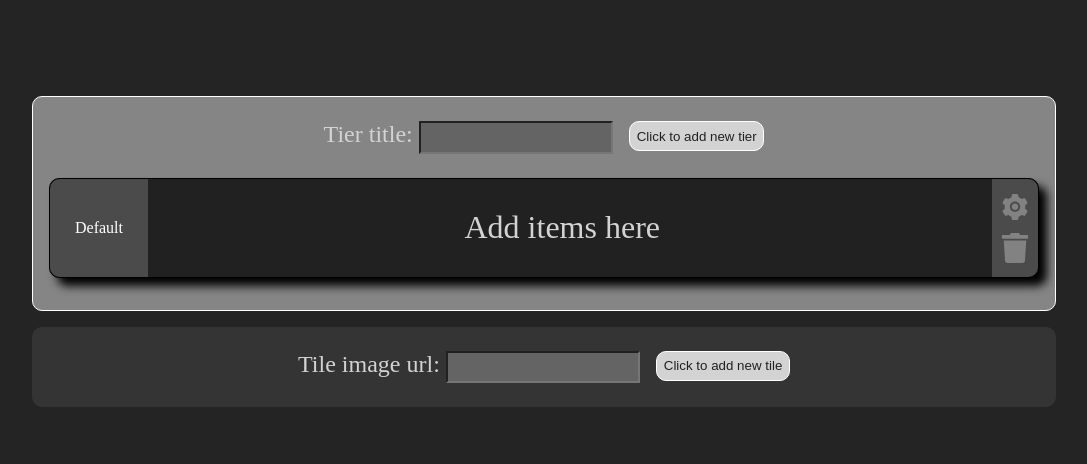
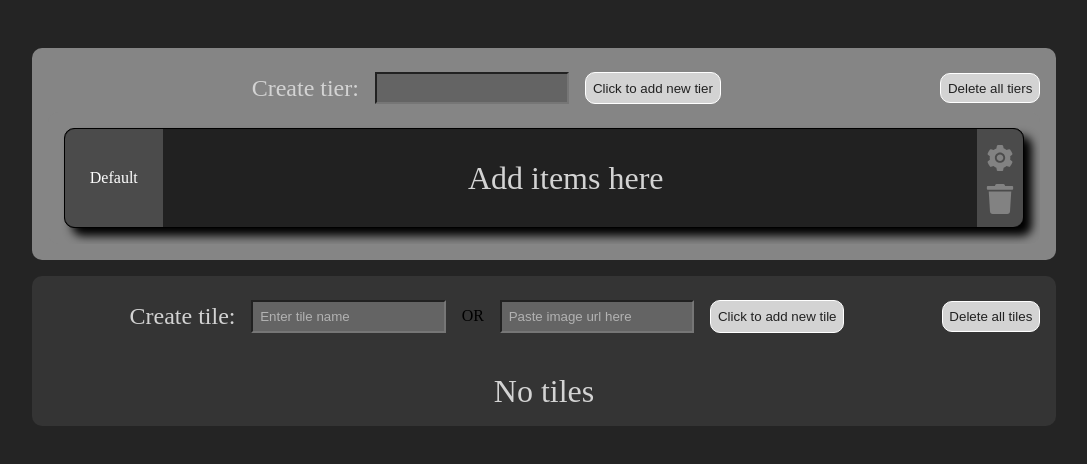
Before and after one commit to Ace1012/drag-n-drop-react, a React (Vite) app: page / in a window 1280 px wide. Shown: the top 464 px of the page, without its empty margins (96-1183 px from the left). Built offline with nearby package versions, Linux system fonts and the light colour scheme.

Commit message:
-Added ability to create tiles by name. -Added tier header drag indicator.   -Only appears briefly on page load. -Refactored some code into a function to comply with DRY. -Removed the various logs.

```diff
--- a/src/App.tsx
+++ b/src/App.tsx
@@ -1,4 +1,4 @@
-import { KeyboardEvent, useEffect, useRef, useState } from "react";
+import { ChangeEvent, KeyboardEvent, useRef, useState } from "react";
 import Container from "./components/container";
 import Tile from "./components/tile";
 import UseSnackbar from "./components/useSnackbar";
@@ -10,12 +10,14 @@ export interface ITier {
 
 export interface ITile {
   id: string;
+  name?: string;
   imageUrl?: string;
 }
 
 function App() {
   const inputTierRef = useRef<HTMLInputElement>(null);
-  const inputTileRef = useRef<HTMLInputElement>(null);
+  const inputTileUrlRef = useRef<HTMLInputElement>(null);
+  const inputTileNameRef = useRef<HTMLInputElement>(null);
   const tiersRef = useRef<HTMLUListElement>(null);
   const tilesRef = useRef<HTMLUListElement>(null);
   const tileCounter = useRef<number>(0);
@@ -26,10 +28,11 @@ function App() {
   ]);
   const [iTiles, setITiles] = useState<ITile[]>([]);
   const [isSnackbarOpen, setIsSnackbarOpen] = useState(false);
+  const [isNameDisabled, setIsNameDisabled] = useState(false);
+  const [isUrlDisabled, setIsUrlDisabled] = useState(false);
   const snackbarMessage = useRef("Drag tiles out of grey zone to remove");
 
   function handleTierInput() {
-    console.log("########Handle tier input########");
     const tierTitle = inputTierRef.current?.value;
     if (tierTitle === "") {
       alert("Cannot add empty tier");
@@ -49,38 +52,104 @@ function App() {
   }
 
   function handleTileInput() {
-    console.log("########Handle tile input########");
-    const tileImageUrl = inputTileRef.current?.value!;
-    if (tileImageUrl === "") return;
-    const newTile = {
-      id: `tile${tileCounter.current}`,
-      assetsId: tileCounter.current++,
+    const tileImageUrl = inputTileUrlRef.current?.value;
+    const tileName = inputTileNameRef.current?.value;
+    if (tileImageUrl === "" && tileName === "") {
+      alert("Fill in the name or paste a url");
+      return;
+    }
+    if (
+      iTiles.some(
+        (tile) => tile.name === tileName || tile.imageUrl === tileImageUrl
+      )
+    ) {
+      alert("Tile already exists");
+      return;
+    }
+
+    let newTile: ITile = {
+      id: "",
+    };
+    if (isNameDisabled) {
+      newTile = {
+        id: `tile${tileCounter.current++}`,
         imageUrl: `url(${tileImageUrl})`,
-    } as ITile;
+      };
+    } else if (isUrlDisabled) {
+      newTile = {
+        id: `tile${tileCounter.current++}`,
+        name: `${tileName}`,
+      };
+    }
     console.log(newTile);
     setITiles((prevTiles) => [...prevTiles, newTile]);
-    inputTileRef.current!.value = "";
+    inputTileUrlRef.current!.value = "";
+    inputTileNameRef.current!.value = "";
+    setIsNameDisabled(false);
+    setIsUrlDisabled(false);
   }
 
-  function onInputEnter(e: KeyboardEvent<HTMLInputElement>) {
+  function onInputChange(e: ChangeEvent<HTMLInputElement>) {
+    if (
+      e.currentTarget === inputTileNameRef.current &&
+      !inputTileNameRef.current!.disabled &&
+      !inputTileUrlRef.current!.disabled
+    ) {
+      setIsUrlDisabled(true);
+    } else if (
+      e.currentTarget === inputTileUrlRef.current &&
+      !inputTileNameRef.current!.disabled &&
+      !inputTileUrlRef.current!.disabled
+    ) {
+      setIsNameDisabled(true);
+    }
+
+    if (
+      !inputTileNameRef.current!.disabled &&
+      inputTileNameRef.current!.value.length === 0
+    ) {
+      setIsUrlDisabled(false);
+    } else if (
+      !inputTileUrlRef.current!.disabled &&
+      inputTileUrlRef.current!.value.length === 0
+    ) {
+      setIsNameDisabled(false);
+    }
+  }
+
+  function onInputEnterPressed(e: KeyboardEvent<HTMLInputElement>) {
     if (e.key === "Enter" && document.activeElement === inputTierRef.current) {
       handleTierInput();
     } else if (
       e.key === "Enter" &&
-      document.activeElement === inputTileRef.current
+      (document.activeElement === inputTileNameRef.current ||
+        document.activeElement === inputTileUrlRef.current)
     ) {
       handleTileInput();
     }
   }
 
-  function triggerSnackbar(message:string){
+  function triggerSnackbar(message: string) {
     snackbarMessage.current = message;
     setIsSnackbarOpen(true);
   }
 
+  function clearTiers() {
+    setITiers([]);
+  }
+
+  function clearTiles() {
+    setITiles([]);
+  }
+
   return (
     <div className="app">
-      {/* {isSnackbarOpen && <UseSnackbar message={snackbarMessage.current} setIsSnackbarOpen={setIsSnackbarOpen}/>} */}
+      {isSnackbarOpen && (
+        <UseSnackbar
+          message={snackbarMessage.current}
+          setIsSnackbarOpen={setIsSnackbarOpen}
+        />
+      )}
       <ul className="tier-section" ref={tiersRef}>
         <header>
           <div className="add-tier">
@@ -91,21 +160,23 @@ function App() {
                   fontSize: "1.5rem",
                 }}
               >
-                Tier title:{" "}
+                Create tier:{" "}
               </span>
               <input
                 type="text"
                 ref={inputTierRef}
-                onKeyDown={(e) => onInputEnter(e)}
+                onKeyDown={(e) => onInputEnterPressed(e)}
               />
             </label>
             <button onClick={() => handleTierInput()}>
               Click to add new tier
             </button>
           </div>
+          <button onClick={clearTiers}>Delete all tiers</button>
         </header>
-        {iTiers.length > 0 ? (
-          iTiers.map((iTier) => (
+        {iTiers.length > 0 && (
+          <div className="tiers">
+            {iTiers.map((iTier) => (
               <Container
                 key={`container${tierCounter.current++}`}
                 tier={iTier}
@@ -116,10 +187,10 @@ function App() {
                 triggerSnackbar={triggerSnackbar}
                 children={iTier.children}
               />
-          ))
-        ) : (
-          <div className="no-tiers">No tiers</div>
+            ))}
+          </div>
         )}
+        {iTiers.length === 0 && <div className="no-tiers">No tiers</div>}
       </ul>
       <ul className="tile-section" ref={tilesRef}>
         <header>
@@ -131,19 +202,33 @@ function App() {
                   fontSize: "1.5rem",
                 }}
               >
-                Tile image url:{" "}
+                Create tile:{" "}
               </span>
               <input
                 type="text"
-                ref={inputTileRef}
-                onKeyDown={(e) => onInputEnter(e)}
+                ref={inputTileNameRef}
+                disabled={isNameDisabled}
+                placeholder="Enter tile name"
+                onChange={(e) => onInputChange(e)}
+                onKeyDown={(e) => onInputEnterPressed(e)}
+              />
+              OR
+              <input
+                type="text"
+                ref={inputTileUrlRef}
+                disabled={isUrlDisabled}
+                placeholder="Paste image url here"
+                onChange={(e) => onInputChange(e)}
+                onKeyDown={(e) => onInputEnterPressed(e)}
               />
             </label>
             <button onClick={() => handleTileInput()}>
               Click to add new tile
             </button>
           </div>
+          <button onClick={clearTiles}>Delete all tiles</button>
         </header>
+        {iTiers.length > 0 && (
           <div className="tiles">
             {iTiles.map((iTile) => (
               <Tile
@@ -156,6 +241,8 @@ function App() {
               />
             ))}
           </div>
+        )}
+        {iTiles.length === 0 && <div className="no-tiles">No tiles</div>}
       </ul>
     </div>
   );
--- a/styles.css
+++ b/styles.css
@@ -7,6 +7,23 @@
 
 :root {
   background-color: #242424;
+}
+
+::-webkit-scrollbar {
+  width: 10px;
+}
+
+/* Track */
+::-webkit-scrollbar-track {
+  background: black;
+  border-radius: 8px;
+}
+
+/* Handle */
+::-webkit-scrollbar-thumb {
+  background: white;
+  border: 1px solid black;
+  border-radius: 8px;
 }
 
 button {
@@ -28,10 +45,20 @@ li {
   list-style: none;
 }
 
+label {
+  display: flex;
+  align-items: center;
+  gap: 1em;
+}
+
 input {
   padding: 0.5em;
   background-color: rgb(100, 100, 100);
   color: white;
+}
+
+::-webkit-input-placeholder {
+  color: rgb(255, 255, 255, 0.5);
 }
 
 option {
@@ -48,7 +75,7 @@ option.change-color-option:before {
 .app {
   width: 100vw;
   height: 100vh;
-  padding: 6em 0;
+  padding: 3em 0 0;
   /* border: 1px solid white; */
   display: flex;
   flex-direction: column;
@@ -65,44 +92,38 @@ option.change-color-option:before {
 }
 
 .add-tier,
-.add-tile{
+.add-tile {
+  margin: auto;
   display: flex;
-  /* flex-direction: column; */
-  justify-content: start;
-  align-items: start;
   padding: 0.5em;
   gap: 1em;
-  /* background-color: red; */
 }
 
 .tier-section {
   background-color: rgb(133, 133, 133);
   display: flex;
   flex-direction: column;
-  gap: 1em;
-  border: 1px solid white;
   border-radius: 10px;
-  padding: 1em 1em 2em;
   width: 80%;
-  max-height: 1000px;
-  overflow: auto;
+  padding: 1em;
 }
 
-.tier-section::-webkit-scrollbar {
-  width: 20px;
+.tier-section header {
+  width: 100%;
+  display: flex;
+  align-items: center;
 }
 
-/* Track */
-.tier-section::-webkit-scrollbar-track {
-  background: black;
-  border-radius: 8px;
-}
-
-/* Handle */
-.tier-section::-webkit-scrollbar-thumb {
-  background: white;
-  border: 1px solid black;
-  border-radius: 8px;
+.tiers {
+  background-color: rgb(133, 133, 133);
+  display: flex;
+  flex-direction: column;
+  gap: 1em;
+  border-radius: inherit;
+  padding: 1em;
+  width: 100%;
+  max-height: 500px;
+  overflow: auto;
 }
 
 .tier-container {
@@ -119,8 +140,10 @@ option.change-color-option:before {
 
 .tier-container header,
 .tier-container footer {
+  text-align: center;
   display: flex;
   flex-direction: column;
+  justify-content: center;
   align-items: center;
   margin: auto 0;
   background-color: #4b4b4b;
@@ -131,7 +154,7 @@ option.change-color-option:before {
   transition: all ease-in-out 150ms;
 }
 
-[data-positon]::before{
+[data-positon]::before {
   content: "";
   position: absolute;
   border-radius: inherit;
@@ -141,10 +164,10 @@ option.change-color-option:before {
   transition: all ease-in-out 150ms;
 }
 
-[data-positon=before]::before{
+[data-positon="before"]::before {
   box-shadow: inset 0 15px 10px cyan;
 }
-[data-positon=after]::before{
+[data-positon="after"]::before {
   box-shadow: inset 0 -15px 10px cyan;
 }
 
@@ -156,7 +179,7 @@ option.change-color-option:before {
   border-radius: 10px 0 0 10px;
 }
 
-.tier-container:has(:is(header:hover)){
+.tier-container:has(:is(header:hover)) {
   border: 1px solid cyan;
 }
 
@@ -175,7 +198,7 @@ option.change-color-option:before {
   color: white !important;
 }
 
-.customization-menu{
+.customization-menu {
   display: flex;
   justify-content: center;
   align-items: center;
@@ -196,7 +219,7 @@ option.change-color-option:before {
   transform: rotate(90deg);
 }
 
-.custom-menu-animation{
+.custom-menu-animation {
   scale: 1;
   top: -50%;
   left: -350%;
@@ -208,7 +231,6 @@ option.change-color-option:before {
 .tier-container .content {
   width: 100%;
   display: grid;
-  /* gap: 0.3em; */
   justify-content: center;
   align-items: center;
   grid-template-columns: repeat(auto-fit, 25%);
@@ -222,45 +244,57 @@ option.change-color-option:before {
   align-items: stretch !important;
 }
 
-.no-tiers {
+.no-tiers,
+.no-tiles {
   margin: auto;
   font-size: 2rem;
+  color: lightgrey;
 }
 
-.tile-section{
+.tile-section {
+  display: flex;
+  flex-direction: column;
+  align-items: center;
   background-color: #343434;
   border-radius: 10px;
+  gap: 1em;
   width: 80%;
   padding: 1em;
+}
+
+.tile-section header {
+  width: 100%;
+  display: flex;
+  align-items: center;
 }
 
 .tiles {
   position: relative;
   display: grid;
-  grid-template-columns: repeat(5, 1fr);
+  justify-content: center;
+  grid-template-columns: repeat(auto-fill, 20%);
   width: 100%;
-  height: fit-content;
-  box-shadow: 0 0 10px white;
-  padding: fit-content;
-  /* background-color: white; */
-  margin: auto;
+  max-height: 300px;
+  overflow: auto;
 }
 
 .tile-container {
   position: relative;
-  /* background-image: url(/assets/unsplash.jpg); */
+  display: flex;
+  justify-content: center;
+  align-items: center;
   background-position-y: center;
   background-position-x: center;
   cursor: grab;
-  border: 1px solid black;
+  border: 2px solid black;
   background-size: cover;
   width: 100%;
   height: 100px;
   font-size: 2rem;
-  color: lightgrey;
+  text-transform: capitalize;
 }
 
-.tile-container img{
+.tile-container img {
   height: 100%;
   width: 100%;
 }
```
Also changed, not shown: src/components/container.tsx (+42 -18 lines), src/components/tile.tsx (+33 -46 lines), src/components/useSnackbar.tsx (+6 -5 lines). Lines whose indentation alone changed are shown as unchanged.
